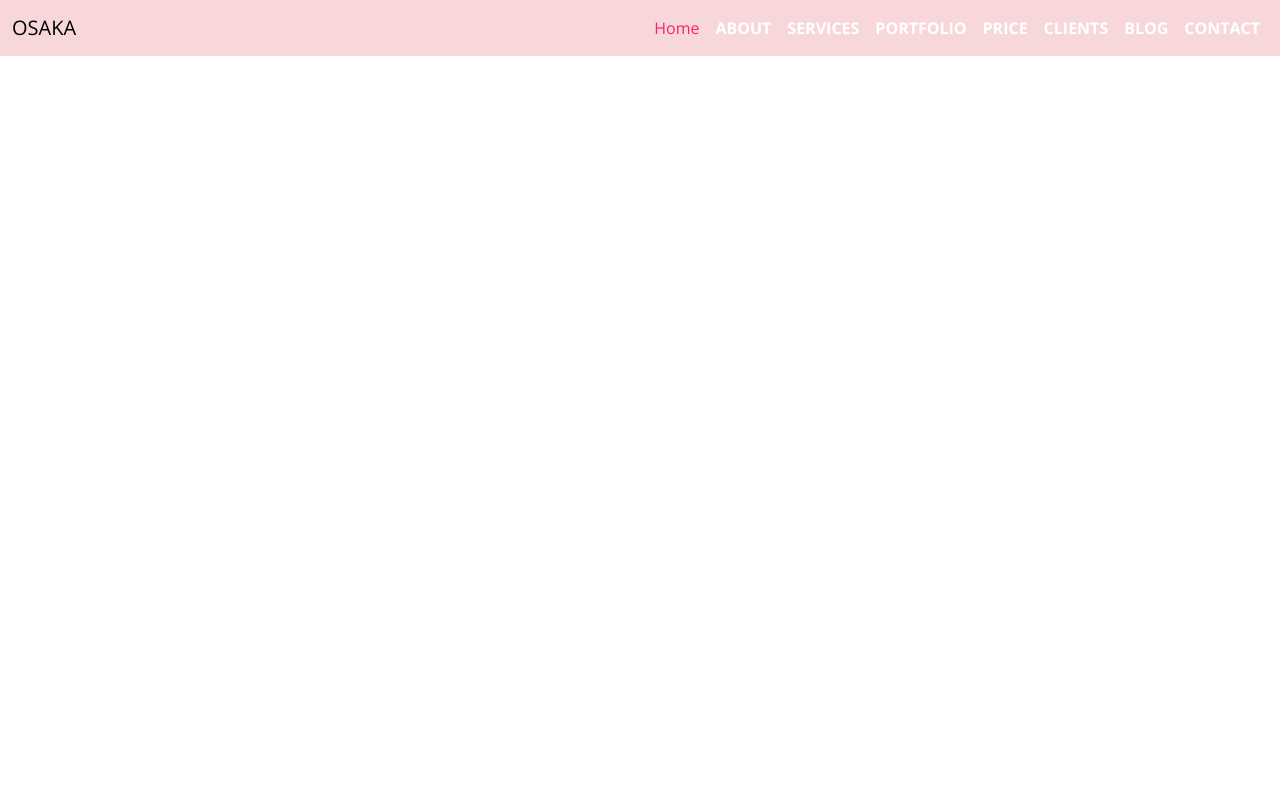
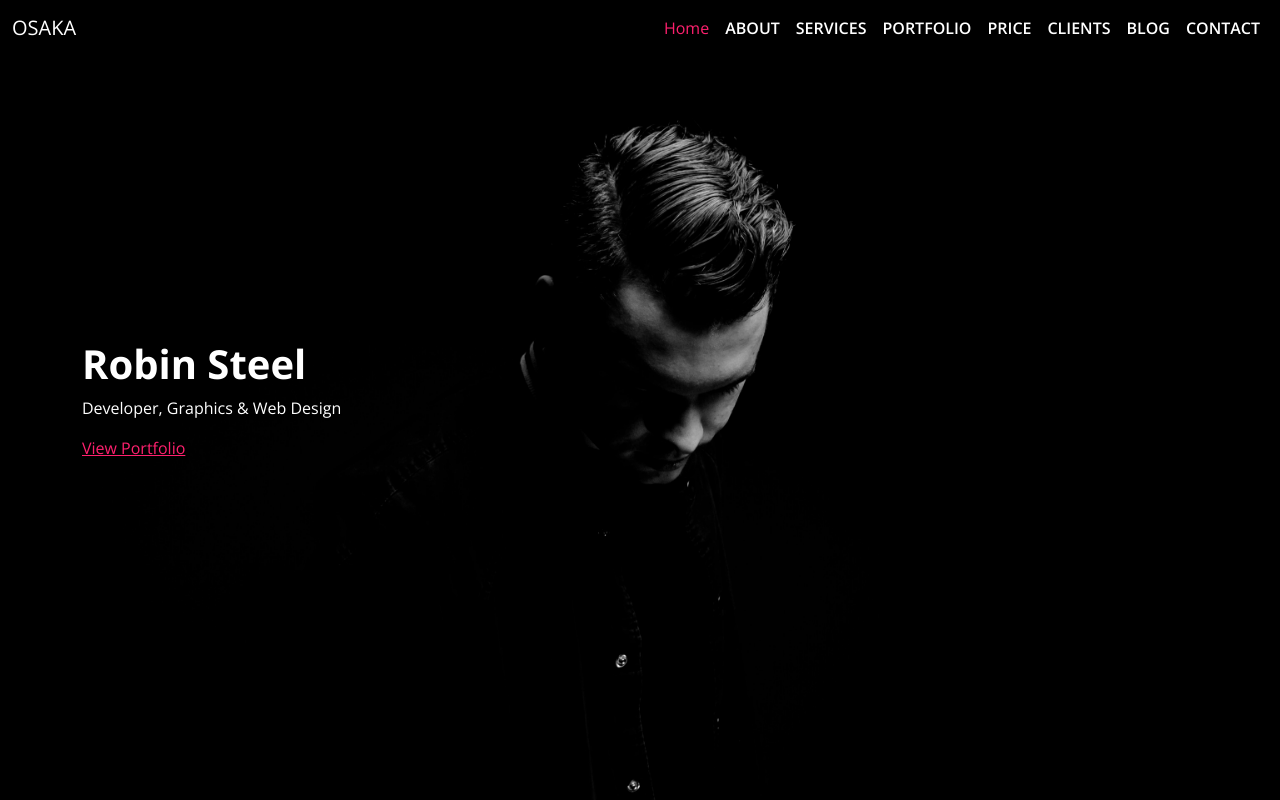
Before and after one commit to MohammedSaed2002/OSAKA, a plain HTML site: page index.html in a window 1280 px wide. Drawn offline with nearby package versions, Linux system fonts and the light colour scheme.

Commit message:
Hero section

```diff
--- a/index.html
+++ b/index.html
@@ -18,9 +18,9 @@
 </head>
 <body>
 
-<nav class="navbar navbar-expand-lg bg-danger-subtle">
+<nav class="navbar navbar-expand-lg position-fixed w-100">
   <div class="container-fluid">
-    <a class="navbar-brand" href="#">OSAKA</a>
+    <a class="navbar-brand text-white" href="#">OSAKA</a>
     <button class="navbar-toggler" type="button" data-bs-toggle="collapse" data-bs-target="#navbarSupportedContent" aria-controls="navbarSupportedContent" aria-expanded="false" aria-label="Toggle navigation">
       <span class="navbar-toggler-icon"></span>
     </button>
@@ -30,20 +30,20 @@
           <a class="nav-link active" aria-current="page" href="#">Home</a>
         </li>
         <li class="nav-item">
-          <a class="nav-link fw-bold text-uppercase" href="#">About</a>
+          <a class="nav-link fw-semibold text-uppercase" href="#">About</a>
         </li>
         <li class="nav-item">
-          <a class="nav-link fw-bold text-uppercase" href="#">Services</a>
+          <a class="nav-link fw-semibold text-uppercase" href="#">Services</a>
         </li><li class="nav-item">
-          <a class="nav-link fw-bold text-uppercase" href="#">Portfolio</a>
+          <a class="nav-link fw-semibold text-uppercase" href="#">Portfolio</a>
         </li><li class="nav-item">
-          <a class="nav-link fw-bold text-uppercase" href="#">Price</a>
+          <a class="nav-link fw-semibold text-uppercase" href="#">Price</a>
         </li><li class="nav-item">
-          <a class="nav-link fw-bold text-uppercase" href="#">Clients</a>
+          <a class="nav-link fw-semibold text-uppercase" href="#">Clients</a>
         </li><li class="nav-item">
-          <a class="nav-link fw-bold text-uppercase" href="#">Blog</a>
+          <a class="nav-link fw-semibold text-uppercase" href="#">Blog</a>
         </li><li class="nav-item">
-          <a class="nav-link fw-bold text-uppercase" href="#">Contact</a>
+          <a class="nav-link fw-semibold text-uppercase" href="#">Contact</a>
         </li>
 
 
@@ -58,6 +58,18 @@
 </nav>
 
 
+<section class=" hero vh-100">
+
+    <div class="container h-100">
+        <div class="hero-content h-100 d-flex flex-column justify-content-center">
+        <h1 class="text-white fw-bold fs-1">Robin Steel</h1>
+        <p class="text-white">Developer, Graphics & Web Design</p>
+        <a href="#">View Portfolio</a>
+
+    </div>
+
+    </div>
+</section>
 
 
 
--- a/main.css
+++ b/main.css
@@ -14,3 +14,14 @@ body {
 .navbar .navbar-nav .nav-link.active,.navbar .navbar-nav .nav-link.show{
     color: var(--primaryColor);
 }
+
+.hero{
+    height: calc(100vh - 56px);
+    background-image: url(./img/bg.jpg);
+    background-size:cover ;
+    background-position: -100px;
+}
+
+.hero a{
+    color: var(--primaryColor);
+}
```
Also changed, not shown: img/bg.jpg (added).
